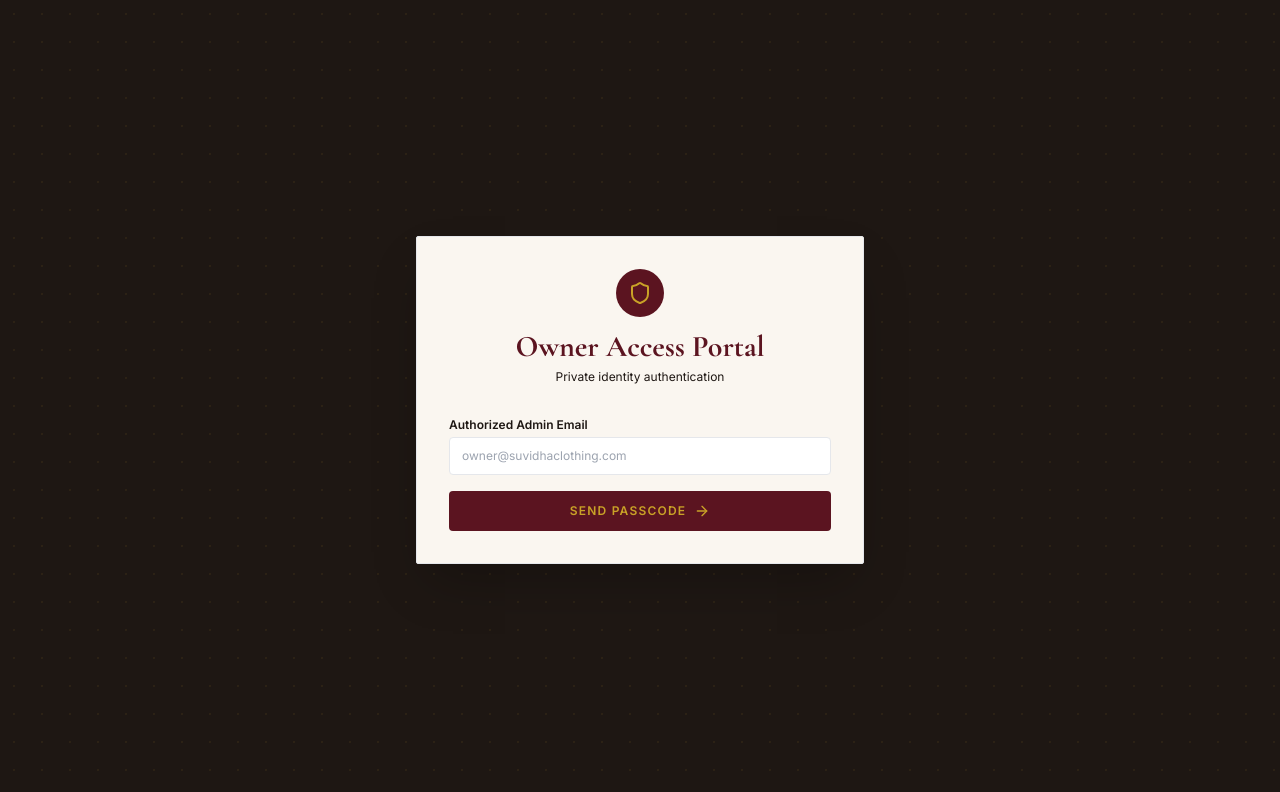
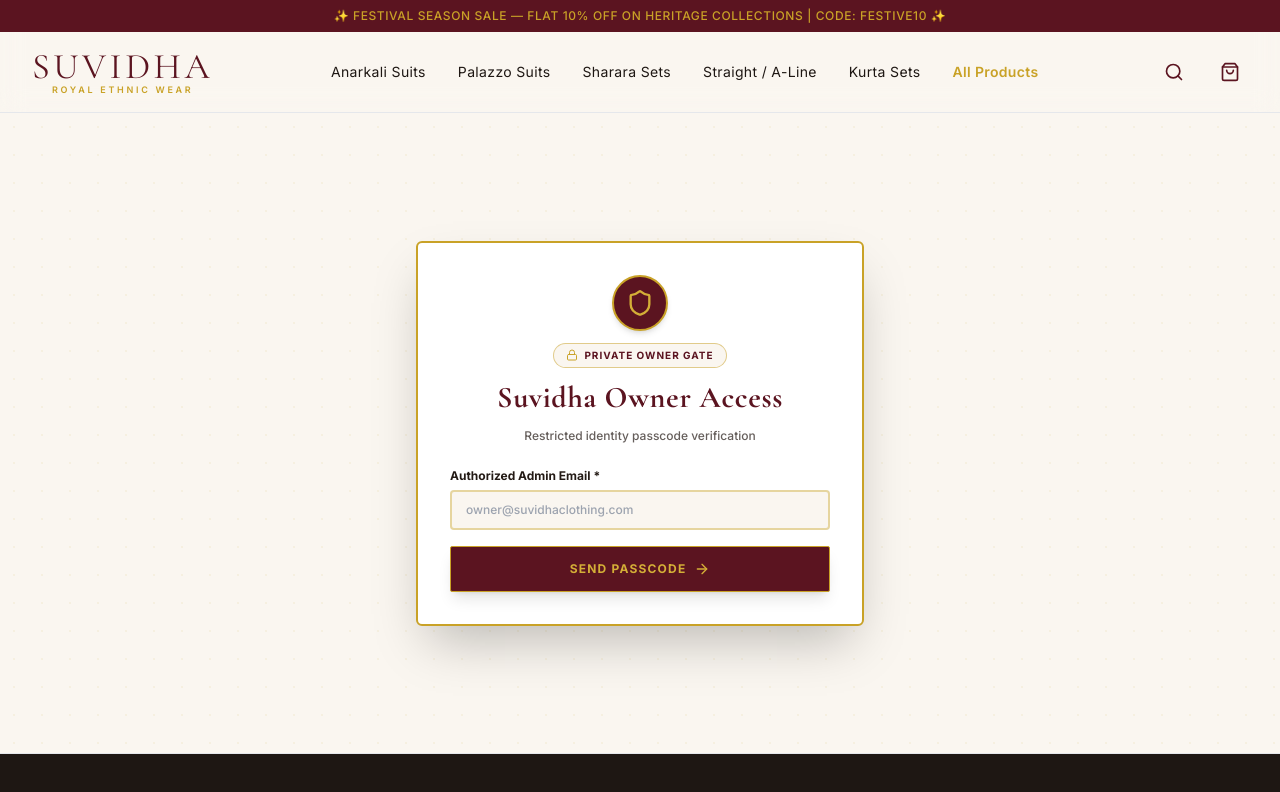
Before and after one commit to akshatChaudhary239/Suvidha, a Next.js app in the folder apps/web/: page /suvidha-owner-gate in a window 1280 px wide. Shown: the top 792 px of the page. Built offline with nearby package versions, Linux system fonts and the light colour scheme.

Commit message:
Redesign suvidha-owner-gate page with full Header, Footer, and explicit royal gold styling

```diff
--- a/apps/web/src/app/suvidha-owner-gate/page.tsx
+++ b/apps/web/src/app/suvidha-owner-gate/page.tsx
@@ -2,7 +2,9 @@
 
 import React, { useState } from "react";
 import { useRouter } from "next/navigation";
-import { Shield, KeyRound, ArrowRight } from "lucide-react";
+import Header from "@/components/Header";
+import Footer from "@/components/Footer";
+import { Shield, KeyRound, ArrowRight, Lock, Sparkles } from "lucide-react";
 
 export default function OwnerGateLoginPage() {
   const router = useRouter();
@@ -70,24 +72,33 @@
   };
 
   return (
-    <div className="min-h-screen bg-ink-dark text-base flex items-center justify-center p-4 paisley-bg">
-      <div className="w-full max-w-md bg-base text-ink-dark p-8 rounded-sm shadow-2xl border border-accent/40">
-        <div className="text-center mb-8">
-          <div className="w-12 h-12 bg-ink text-accent rounded-full flex items-center justify-center mx-auto mb-3">
-            <Shield className="w-6 h-6" />
+    <>
+      <Header />
+      <main className="min-h-[80vh] bg-[#FAF6F0] flex items-center justify-center p-6 paisley-bg">
+        <div className="w-full max-w-md bg-white p-8 rounded-md shadow-2xl border-2 border-[#C9A227] space-y-6">
+          <div className="text-center space-y-3">
+            <div className="w-14 h-14 bg-[#5B1420] text-[#D4AF37] rounded-full flex items-center justify-center mx-auto shadow-md border-2 border-[#C9A227]">
+              <Shield className="w-7 h-7" />
             </div>
-          <h1 className="font-serif text-3xl text-ink font-bold">Owner Access Portal</h1>
-          <p className="text-xs text-ink/60 font-sans mt-1">Private identity authentication</p>
+            <div className="inline-flex items-center gap-1.5 px-3 py-1 rounded-full bg-[#FAF6F0] border border-[#C9A227]/50 text-[#5B1420] text-[10px] font-sans uppercase font-bold tracking-widest">
+              <Lock className="w-3 h-3 text-[#C9A227]" /> Private Owner Gate
+            </div>
+            <h1 className="font-serif text-3xl text-[#5B1420] font-bold tracking-wide">
+              Suvidha Owner Access
+            </h1>
+            <p className="text-xs text-[#231A15]/70 font-sans font-medium">
+              Restricted identity passcode verification
+            </p>
           </div>
 
           {error && (
-          <div className="p-3 bg-red-100 text-red-800 text-xs rounded mb-6 border border-red-200">
+            <div className="p-3 bg-red-100 text-red-800 text-xs font-semibold rounded border border-red-200">
               {error}
             </div>
           )}
 
           {message && (
-          <div className="p-3 bg-green-100 text-green-800 text-xs rounded mb-6 border border-green-200">
+            <div className="p-3 bg-green-100 text-green-800 text-xs font-semibold rounded border border-green-200">
               {message}
             </div>
           )}
@@ -95,15 +106,15 @@
           {step === "EMAIL" ? (
             <form onSubmit={handleRequestOtp} className="space-y-4">
               <div>
-              <label className="block text-xs font-sans text-ink-dark font-semibold mb-1">
-                Authorized Admin Email
+                <label className="block text-xs font-sans text-[#231A15] font-bold mb-1.5">
+                  Authorized Admin Email *
                 </label>
                 <input
                   type="email"
                   required
                   value={email}
                   onChange={(e) => setEmail(e.target.value)}
-                className="w-full px-3 py-2.5 text-xs border border-accent/30 rounded bg-white focus:outline-none focus:border-ink"
+                  className="w-full px-3.5 py-2.5 text-xs font-medium border-2 border-[#C9A227]/40 rounded bg-[#FAF6F0] text-[#231A15] focus:outline-none focus:border-[#5B1420] transition-colors"
                   placeholder="owner@suvidhaclothing.com"
                 />
               </div>
@@ -111,7 +122,7 @@
               <button
                 type="submit"
                 disabled={loading}
-              className="w-full py-3 bg-ink text-accent font-sans text-xs uppercase tracking-widest rounded hover:bg-royal transition-colors font-semibold flex items-center justify-center gap-2"
+                className="w-full py-3.5 bg-[#5B1420] text-[#D4AF37] font-sans text-xs uppercase tracking-widest rounded-sm hover:bg-[#0E4D3C] transition-colors font-bold shadow-lg flex items-center justify-center gap-2 border border-[#C9A227]"
               >
                 {loading ? "Checking Allowlist..." : "Send Passcode"}
                 <ArrowRight className="w-4 h-4" />
@@ -120,8 +131,8 @@
           ) : (
             <form onSubmit={handleVerifyOtp} className="space-y-4">
               <div>
-              <label className="block text-xs font-sans text-ink-dark font-semibold mb-1">
-                Enter 6-Digit Passcode
+                <label className="block text-xs font-sans text-[#231A15] font-bold mb-1.5">
+                  Enter 6-Digit Passcode *
                 </label>
                 <div className="relative">
                   <input
@@ -130,17 +141,17 @@
                     required
                     value={otp}
                     onChange={(e) => setOtp(e.target.value)}
-                  className="w-full px-3 py-2.5 text-center tracking-[0.5em] text-lg font-bold border border-accent/30 rounded bg-white focus:outline-none focus:border-ink"
+                    className="w-full px-3.5 py-2.5 text-center tracking-[0.5em] text-lg font-bold border-2 border-[#C9A227]/50 rounded bg-[#FAF6F0] text-[#5B1420] focus:outline-none focus:border-[#5B1420]"
                     placeholder="000000"
                   />
-                <KeyRound className="w-4 h-4 text-ink/40 absolute left-3 top-3.5" />
+                  <KeyRound className="w-4 h-4 text-[#5B1420]/50 absolute left-3.5 top-3.5" />
                 </div>
               </div>
 
               <button
                 type="submit"
                 disabled={loading}
-              className="w-full py-3 bg-ink text-accent font-sans text-xs uppercase tracking-widest rounded hover:bg-royal transition-colors font-semibold"
+                className="w-full py-3.5 bg-[#5B1420] text-[#D4AF37] font-sans text-xs uppercase tracking-widest rounded-sm hover:bg-[#0E4D3C] transition-colors font-bold shadow-lg border border-[#C9A227]"
               >
                 {loading ? "Verifying..." : "Authenticate & Access"}
               </button>
@@ -148,13 +159,15 @@
               <button
                 type="button"
                 onClick={() => setStep("EMAIL")}
-              className="w-full text-center text-xs text-ink/60 hover:text-ink mt-2"
+                className="w-full text-center text-xs text-[#231A15]/70 hover:text-[#5B1420] font-semibold mt-2"
               >
-              ← Re-enter email
+                ← Re-enter email address
               </button>
             </form>
           )}
         </div>
-    </div>
+      </main>
+      <Footer />
+    </>
   );
 }
```
Lines whose indentation alone changed are shown as unchanged.
